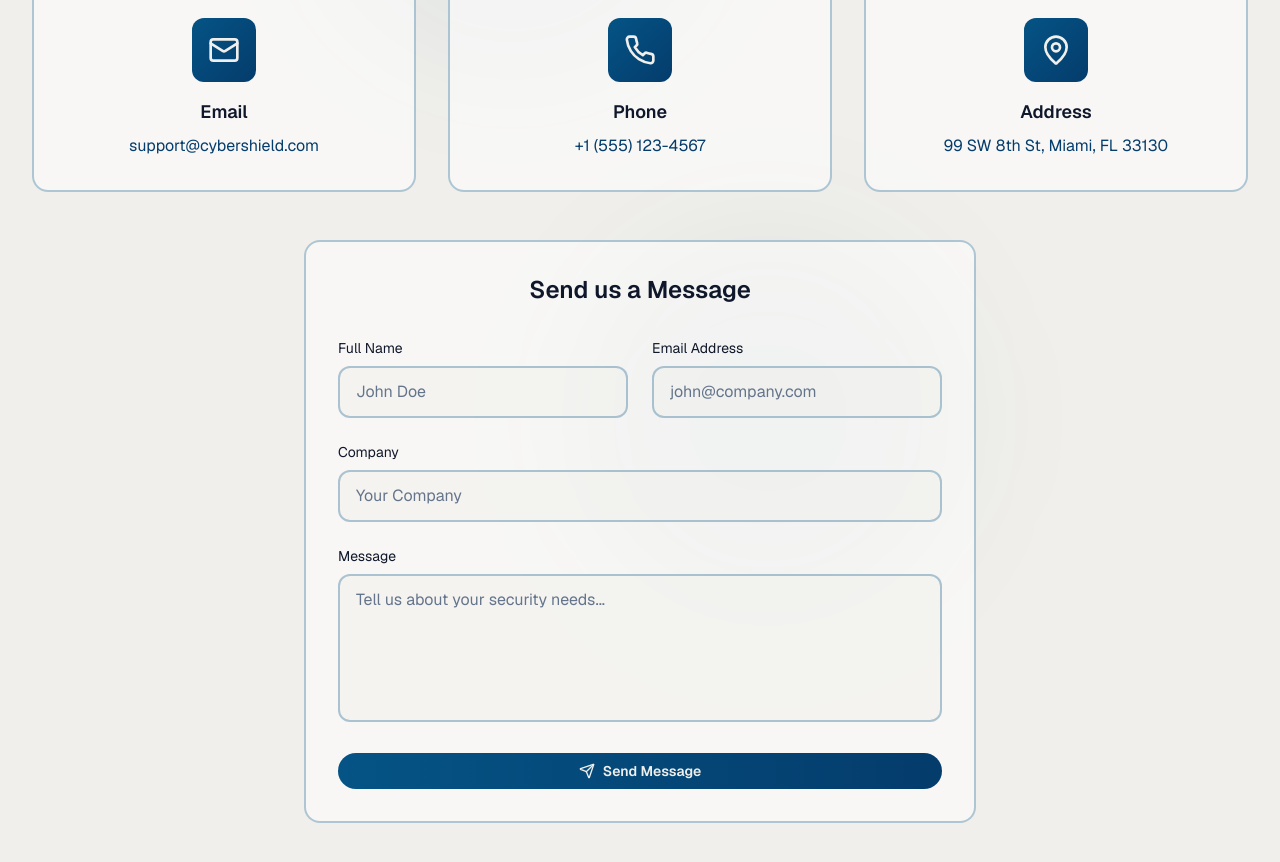
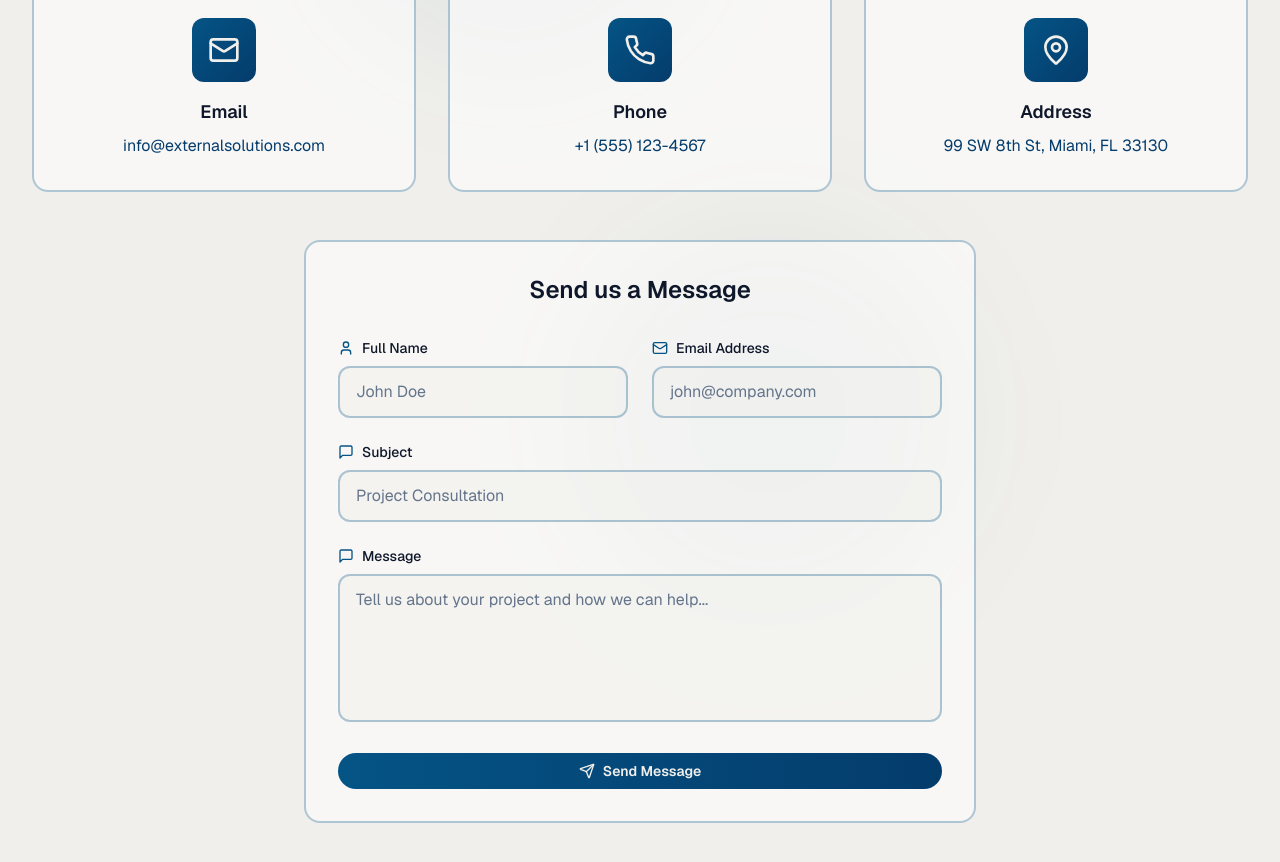
Before and after one commit to aelaf-git/External-Solutions-Website, a Next.js app: page /contact in a window 1280 px wide. Shown: the part 320-1182 px from the top of the page. Built offline with nearby package versions, Linux system fonts and the light colour scheme.

Commit message:
refactor: migrate contact form to server actions with validation and toast notifications

```diff
--- a/app/contact/page.tsx
+++ b/app/contact/page.tsx
@@ -1,38 +1,38 @@
 'use client'
 
-import React from "react"
-
-import { Mail, Phone, MapPin, Send } from 'lucide-react'
+import { useActionState, useEffect, useRef } from "react"
+import { submitContactForm, type ContactFormState } from "@/lib/actions/contact"
+import { Mail, Phone, MapPin, Send, User, MessageSquare } from 'lucide-react'
 import { Button } from '@/components/ui/button'
 import Footer from '@/components/sections/footer'
-import { useState } from 'react'
+import { toast } from "sonner"
+
+const initialState: ContactFormState = {
+  success: false,
+  message: "",
+}
 
 export default function Contact() {
-  const [formData, setFormData] = useState({
-    name: '',
-    email: '',
-    company: '',
-    message: '',
-  })
+  const [state, formAction, isPending] = useActionState(submitContactForm, initialState)
+  const formRef = useRef<HTMLFormElement>(null)
 
-  const handleChange = (e: React.ChangeEvent<HTMLInputElement | HTMLTextAreaElement>) => {
-    const { name, value } = e.target
-    setFormData(prev => ({ ...prev, [name]: value }))
-  }
-
-  const handleSubmit = (e: React.FormEvent) => {
-    e.preventDefault()
-    console.log('Form submitted:', formData)
-    setFormData({ name: '', email: '', company: '', message: '' })
-    alert('Message sent! We\'ll get back to you soon.')
-  }
+  useEffect(() => {
+    if (state.message) {
+      if (state.success) {
+        toast.success(state.message)
+        formRef.current?.reset()
+      } else if (!state.errors) {
+        toast.error(state.message)
+      }
+    }
+  }, [state])
 
   const contactInfo = [
     {
       icon: Mail,
       label: 'Email',
-      value: 'support@cybershield.com',
-      link: 'mailto:support@cybershield.com'
+      value: 'info@externalsolutions.com',
+      link: 'mailto:info@externalsolutions.com'
     },
     {
       icon: Phone,
@@ -90,78 +90,102 @@ export default function Contact() {
             <div className="bg-card/50 border-2 border-primary/30 rounded-2xl p-8">
               <h2 className="text-2xl font-semibold mb-8 text-center">Send us a Message</h2>
 
-              <form onSubmit={handleSubmit} className="space-y-6">
+              <form ref={formRef} action={formAction} className="space-y-6">
                 <div className="grid md:grid-cols-2 gap-6">
-                  <div>
-                    <label htmlFor="name" className="block text-sm  text-foreground mb-2 ">
+                  <div className="space-y-2">
+                    <label htmlFor="page-name" className="text-sm font-medium text-foreground flex items-center gap-2">
+                      <User className="w-4 h-4 text-primary" />
                       Full Name
                     </label>
                     <input
                       type="text"
-                      id="name"
+                      id="page-name"
                       name="name"
-                      value={formData.name}
-                      onChange={handleChange}
                       required
                       className="w-full px-4 py-3 bg-background/50 border-2 border-primary/30 rounded-lg text-foreground placeholder-muted-foreground focus:outline-none focus:border-accent transition-colors"
                       placeholder="John Doe"
                     />
+                    {state.errors?.name && (
+                      <p className="text-sm text-destructive">{state.errors.name[0]}</p>
+                    )}
                   </div>
-                  <div>
-                    <label htmlFor="email" className="block text-sm  text-foreground mb-2 ">
+                  <div className="space-y-2">
+                    <label htmlFor="page-email" className="text-sm font-medium text-foreground flex items-center gap-2">
+                      <Mail className="w-4 h-4 text-primary" />
                       Email Address
                     </label>
                     <input
                       type="email"
-                      id="email"
+                      id="page-email"
                       name="email"
-                      value={formData.email}
-                      onChange={handleChange}
                       required
                       className="w-full px-4 py-3 bg-background/50 border-2 border-primary/30 rounded-lg text-foreground placeholder-muted-foreground focus:outline-none focus:border-accent transition-colors"
                       placeholder="john@company.com"
                     />
+                    {state.errors?.email && (
+                      <p className="text-sm text-destructive">{state.errors.email[0]}</p>
+                    )}
                   </div>
                 </div>
 
-                <div>
-                  <label htmlFor="company" className="block text-sm  text-foreground mb-2 ">
-                    Company
+                <div className="space-y-2">
+                  <label htmlFor="page-subject" className="text-sm font-medium text-foreground flex items-center gap-2">
+                    <MessageSquare className="w-4 h-4 text-primary" />
+                    Subject
                   </label>
                   <input
                     type="text"
-                    id="company"
-                    name="company"
-                    value={formData.company}
-                    onChange={handleChange}
+                    id="page-subject"
+                    name="subject"
+                    required
                     className="w-full px-4 py-3 bg-background/50 border-2 border-primary/30 rounded-lg text-foreground placeholder-muted-foreground focus:outline-none focus:border-accent transition-colors"
-                    placeholder="Your Company"
+                    placeholder="Project Consultation"
                   />
+                  {state.errors?.subject && (
+                    <p className="text-sm text-destructive">{state.errors.subject[0]}</p>
+                  )}
                 </div>
 
-                <div>
-                  <label htmlFor="message" className="block text-sm  text-foreground mb-2 ">
+                <div className="space-y-2">
+                  <label htmlFor="page-message" className="text-sm font-medium text-foreground flex items-center gap-2">
+                    <MessageSquare className="w-4 h-4 text-primary" />
                     Message
                   </label>
                   <textarea
-                    id="message"
+                    id="page-message"
                     name="message"
-                    value={formData.message}
-                    onChange={handleChange}
                     required
                     rows={5}
                     className="w-full px-4 py-3 bg-background/50 border-2 border-primary/30 rounded-lg text-foreground placeholder-muted-foreground focus:outline-none focus:border-accent transition-colors resize-none"
-                    placeholder="Tell us about your security needs..."
+                    placeholder="Tell us about your project and how we can help..."
                   ></textarea>
+                  {state.errors?.message && (
+                    <p className="text-sm text-destructive">{state.errors.message[0]}</p>
+                  )}
                 </div>
 
                 <Button
                   type="submit"
-                  className="w-full bg-gradient-to-r from-primary to-accent text-background font-semibold  rounded-full py-3  hover:shadow-lg"
+                  disabled={isPending}
+                  className="w-full bg-gradient-to-r from-primary to-accent text-background font-semibold rounded-full py-3 hover:shadow-lg transition-all disabled:opacity-60"
                 >
-                  <Send className="w-4 h-4" />
-                  Send Message
+                  {isPending ? (
+                    <>
+                      <div className="w-4 h-4 border-2 border-white/30 border-t-white rounded-full animate-spin" />
+                      Sending...
+                    </>
+                  ) : (
+                    <>
+                      <Send className="w-4 h-4" />
+                      Send Message
+                    </>
+                  )}
                 </Button>
+
+                {/* General error message */}
+                {!state.success && state.message && !state.errors && (
+                  <p className="text-sm text-destructive text-center">{state.message}</p>
+                )}
               </form>
             </div>
           </div>
--- /dev/null
+++ b/scratch/test_db_functionality.ts
@@ -0,0 +1,44 @@
+import { PrismaClient } from "@prisma/client"
+import { PrismaBetterSqlite3 } from "@prisma/adapter-better-sqlite3"
+
+async function main() {
+  const adapter = new PrismaBetterSqlite3({
+    url: "file:../dev.db",
+  })
+  const prisma = new PrismaClient({ adapter })
+
+  console.log("Testing database connection...")
+
+  try {
+    // Create a test message
+    const newMessage = await prisma.contactMessage.create({
+      data: {
+        name: "Verification Test",
+        email: "verify@test.com",
+        subject: "System Check",
+        message: "This is a verification message to ensure the database layer is fully functional."
+      }
+    })
+    console.log("Successfully created test message:", newMessage.id)
+
+    // Read it back
+    const messages = await prisma.contactMessage.findMany({
+      orderBy: { createdAt: 'desc' },
+      take: 5
+    })
+    console.log(`Found ${messages.length} messages in total.`)
+    console.log("Recent messages:", JSON.stringify(messages, null, 2))
+
+    // Cleanup test data (optional, but good for hygiene)
+    // await prisma.contactMessage.delete({ where: { id: newMessage.id } })
+    // console.log("Cleaned up test message.")
+
+  } catch (error) {
+    console.error("Database verification failed:", error)
+    process.exit(1)
+  } finally {
+    await prisma.$disconnect()
+  }
+}
+
+main()
```
